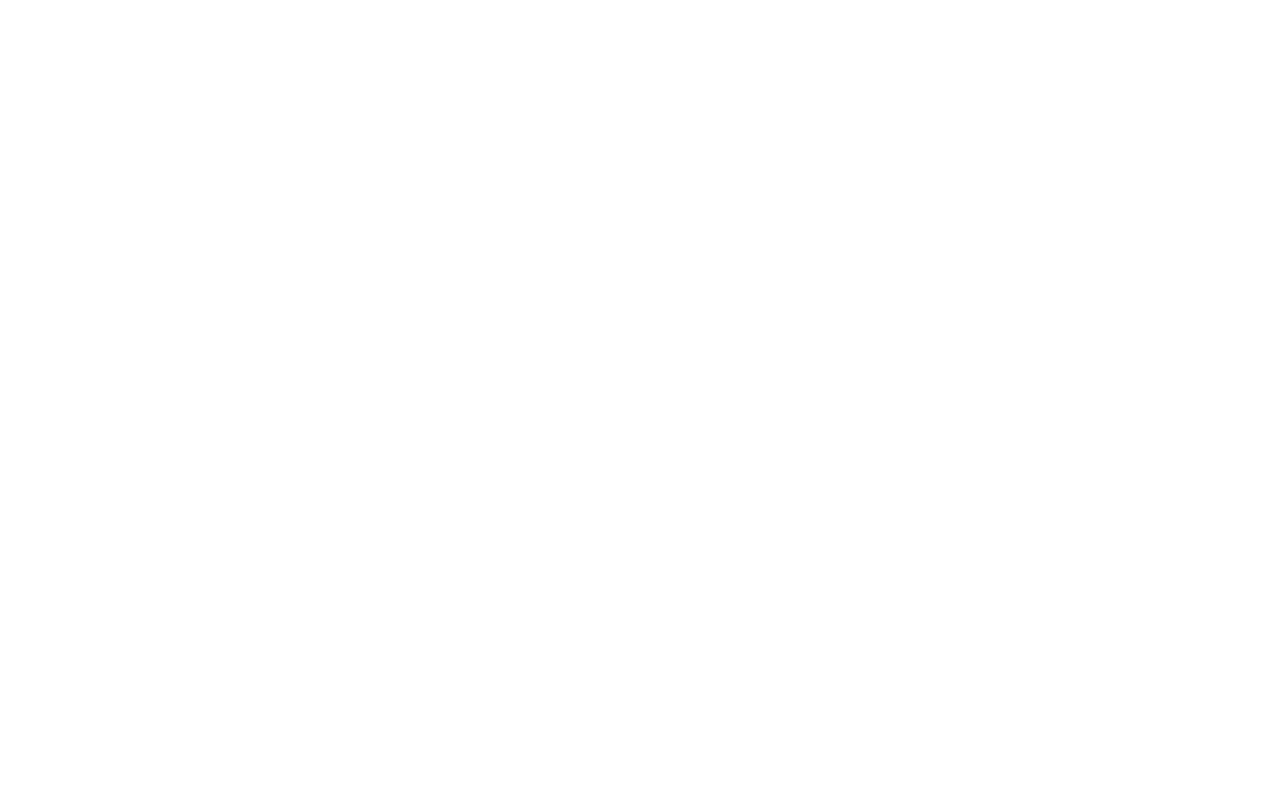
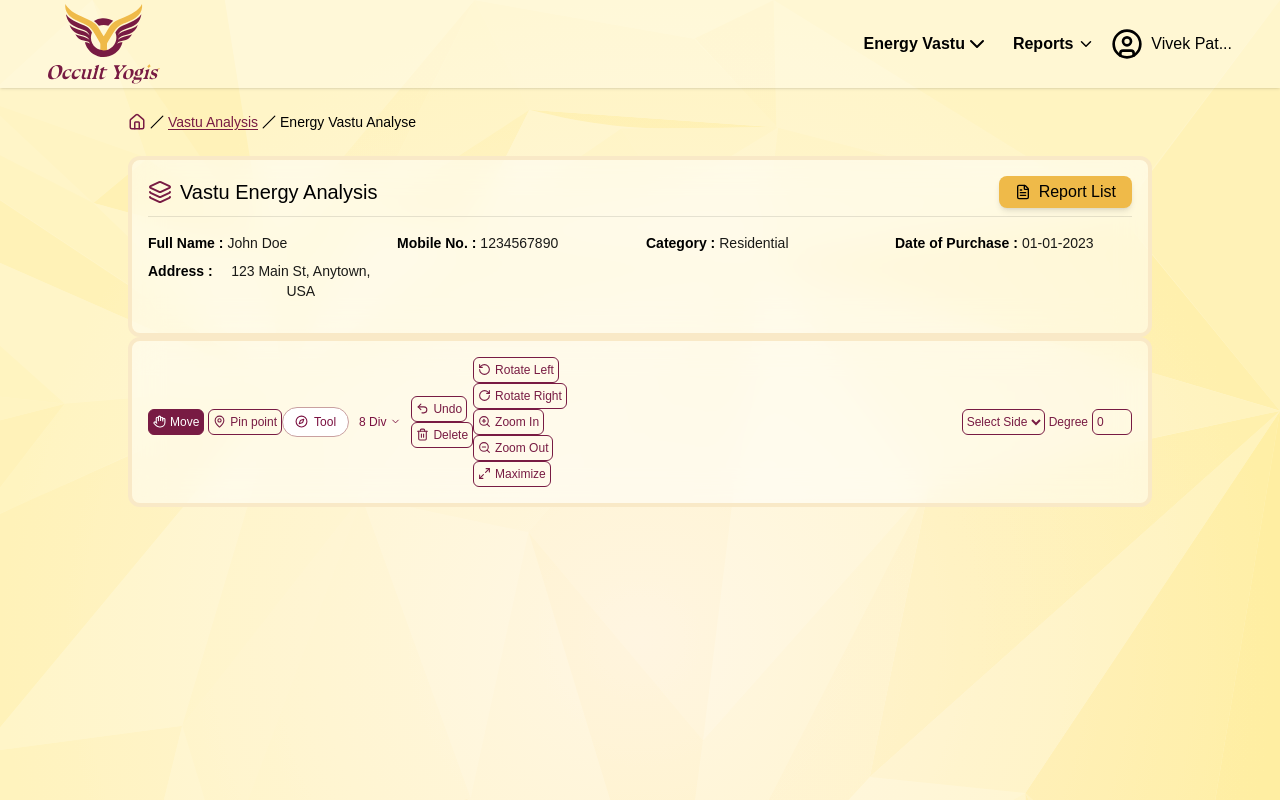
Before and after one commit to thebatraanumerology/occult-yogies-user-frontend, a React (Vite) app: page /energy-vastu/1 in a window 1280 px wide. Before the commit this address had no page. Built offline with nearby package versions, Linux system fonts and the light colour scheme; the HTML template or start-up script is replaced by a standard one.

Commit message:
canvas tool

```diff
--- a/src/App.tsx
+++ b/src/App.tsx
@@ -1,10 +1,12 @@
 import './App.css'
 import { BrowserRouter, Routes, Route } from 'react-router-dom'
-import Login from './pages/login/Login'
-import VastuAnalysis from './pages/energy-vastu/VastuAnalysis'
+import Login from './pages/login/login'
+import VastuAnalysis from './pages/energy-vastu'
 import Home from './pages/home/Home'
 import LoginLayout from './layout/LoginLayout'
 import DefaultLayout from './layout/DefaultLayout'
+import EnergyVastuAnalyse from './pages/energy-vastu/analyse'
+import EnergyVastuList from './pages/energy-vastu/list'
 
 const App : React.FC = () => {
   return (
@@ -16,7 +18,9 @@
 
         <Route element={<DefaultLayout />}>
           <Route path="/" element={<Home />} />
-          <Route path="/vastu-analysis" element={<VastuAnalysis />} />
+          <Route path="/energy-vastu" element={<VastuAnalysis />} />
+          <Route path="/energy-vastu/:id" element={<EnergyVastuAnalyse />} />
+          <Route path="/list/energy-vastu" element={<EnergyVastuList />} />
         </Route>
       </Routes>
     </BrowserRouter>
--- /dev/null
+++ b/src/components/CanvasToolBar.tsx
@@ -0,0 +1,193 @@
+import {
+  Hand,
+  MapPin,
+  Compass,
+  Undo2,
+  Trash2,
+  RotateCcw,
+  RotateCw,
+  ZoomIn,
+  ZoomOut,
+  Maximize2,
+  ChevronDown,
+} from "lucide-react";
+import { useState } from "react";
+import { CanvasToolbarProps } from "../types/vastuTypes";
+
+type Tool = "move" | "pin" | "tool";
+const DIVISIONS = [8, 16, 32];
+
+const CanvasToolbar: React.FC<CanvasToolbarProps> = ({
+  onMove,
+  onPin,
+  onTool,
+  onDivisionChange,
+  onUndo,
+  onDelete,
+  onRotateLeft,
+  onRotateRight,
+  onZoomIn,
+  onZoomOut,
+  onMaximize,
+  onGateChange,
+  onDegreeChange,
+  gateOptions = [],
+}: CanvasToolbarProps) => {
+  const [activeTool, setActiveTool] = useState<Tool>("move");
+  const [division, setDivision] = useState(8);
+  const [showDivMenu, setShowDivMenu] = useState(false);
+  const [degree, setDegree] = useState(0);
+
+  const btnBase =
+    "flex items-center p-1 gap-1 rounded-md border text-xs font-medium transition-all duration-150 cursor-pointer select-none";
+  const inactive =
+    "border-magenta text-magenta hover:bg-magenta/30";
+  const active = "border-magenta bg-magenta text-white";
+
+  const handleTool = (tool: Tool, cb?: () => void) => {
+    setActiveTool(tool);
+    cb?.();
+  };
+
+  return (
+    <>
+      <div className="flex items-center justify-between">
+        {/* Nav group */}
+        <article className="flex items-center justify-between">
+          <div className="flex items-center gap-1">
+            <button
+              className={`${btnBase} ${activeTool === "move" ? active : inactive}`}
+              onClick={() => handleTool("move", onMove)}
+            >
+              <Hand size={13} /> Move
+            </button>
+
+            <button
+              className={`${btnBase} ${activeTool === "pin" ? active : inactive}`}
+              onClick={() => handleTool("pin", onPin)}
+            >
+              <MapPin size={13} /> Pin point
+            </button>
+          </div>
+
+          {/* Tool + Division dropdown */}
+          <div className="flex items-center rounded-full border border-[#c9a0a0] overflow-visible bg-white">
+            <button
+              className={`flex items-center gap-1.5 px-3 py-1.5 text-xs font-medium text-[#7a1040] hover:bg-[#fdf0f4] transition-all ${
+                activeTool === "tool" ? "bg-[#fdf0f4]" : ""
+              }`}
+              onClick={() => handleTool("tool", onTool)}
+            >
+              <Compass size={13} /> Tool
+            </button>
+          </div>
+
+          {/* Division selector */}
+          <div>
+            <div className="relative">
+              <button
+                className="flex items-center gap-1 px-2.5 py-1.5 text-xs font-medium text-[#7a1040] hover:bg-[#fdf0f4] transition-all"
+                onClick={() => setShowDivMenu((p) => !p)}
+              >
+                {division} Div <ChevronDown size={11} />
+              </button>
+
+              {showDivMenu && (
+                <div className="absolute top-full left-0 mt-1 bg-white border border-[#c9a0a0] rounded-lg shadow-md z-50 overflow-hidden">
+                  {DIVISIONS.map((d) => (
+                    <button
+                      key={d}
+                      className={`block w-full text-left px-4 py-1.5 text-xs hover:bg-[#fdf0f4] text-[#7a1040] ${
+                        division === d ? "font-bold bg-[#fdf0f4]" : ""
+                      }`}
+                      onClick={() => {
+                        setDivision(d);
+                        setShowDivMenu(false);
+                        onDivisionChange?.(d);
+                      }}
+                    >
+                      {d} Div
+                    </button>
+                  ))}
+                </div>
+              )}
+            </div>
+          </div>
+
+          {/* Edit group */}
+          <div>
+            <button className={`${btnBase} ${inactive}`} onClick={onUndo}>
+              <Undo2 size={13} /> Undo
+            </button>
+
+            <button className={`${btnBase} ${inactive}`} onClick={onDelete}>
+              <Trash2 size={13} /> Delete
+            </button>
+          </div>
+
+          {/* View group */}
+          <div>
+            <button className={`${btnBase} ${inactive}`} onClick={onRotateLeft}>
+              <RotateCcw size={13} /> Rotate Left
+            </button>
+
+            <button
+              className={`${btnBase} ${inactive}`}
+              onClick={onRotateRight}
+            >
+              <RotateCw size={13} /> Rotate Right
+            </button>
+
+            <button className={`${btnBase} ${inactive}`} onClick={onZoomIn}>
+              <ZoomIn size={13} /> Zoom In
+            </button>
+
+            <button className={`${btnBase} ${inactive}`} onClick={onZoomOut}>
+              <ZoomOut size={13} /> Zoom Out
+            </button>
+
+            <button className={`${btnBase} ${inactive}`} onClick={onMaximize}>
+              <Maximize2 size={13} /> Maximize
+            </button>
+          </div>
+        </article>
+
+        <article className="flex items-center gap-1">
+          {/* Gate select */}
+          <select
+            className="py-1 rounded-md border border-magenta text-xs text-magenta focus:outline-none cursor-pointer"
+            onChange={(e) => onGateChange?.(e.target.value)}
+            defaultValue=""
+          >
+            <option value="" disabled>
+              Select Side
+            </option>
+            {gateOptions.map((opt) => (
+              <option key={opt} value={opt}>
+                {opt}
+              </option>
+            ))}
+          </select>
+
+          {/* Degree input */}
+          <div className="flex items-center text-xs text-magenta font-medium gap-1">
+            <span>Degree</span>
+            <input
+              type="number"
+              min={0}
+              max={360}
+              value={degree}
+              onChange={(e) => {
+                setDegree(Number(e.target.value));
+                onDegreeChange?.(Number(e.target.value));
+              }}
+              className="w-10 p-1 rounded-md border border-magenta focus:outline-none"
+            />
+          </div>
+        </article>
+      </div>
+    </>
+  );
+};
+
+export default CanvasToolbar;
--- /dev/null
+++ b/src/pages/energy-vastu/analyse.tsx
@@ -0,0 +1,61 @@
+import BreadcrumbNav from "@/src/components/BreadCrumNav";
+import CustomAnalysisComponent from "@/src/components/CustomAnalysisComponent";
+import { useState } from "react";
+import { UserDetail } from "@/src/types/vastuTypes";
+import CanvasToolbar from "@/src/components/CanvasToolBar";
+
+
+const Field = ({ label, value }: { label: string; value: string }) => (
+  <div className="flex gap-1">
+    <span className="text-sm font-semibold text-black whitespace-nowrap">
+      {label} :
+    </span>
+    <span className="text-sm font-normal text-black/90">{value}</span>
+  </div>
+);
+
+const EnergyVastuAnalyse = () => {
+  const [userDetails] = useState<UserDetail>({
+    name: "John Doe",
+    phone: "1234567890",
+    category: "Residential",
+    dateOfPurchase: "01-01-2023",
+    address: "123 Main St, Anytown, USA",
+  });
+
+  const details = [
+    { label: "Full Name", value: userDetails.name },
+    { label: "Mobile No.", value: userDetails.phone },
+    { label: "Category", value: userDetails.category },
+    { label: "Date of Purchase", value: userDetails.dateOfPurchase },
+    { label: "Address", value: userDetails.address},
+  ];
+
+  return (
+    <section className="w-[80%] mx-auto">
+      <BreadcrumbNav
+        items={[
+          { label: "Vastu Analysis", href: "/energy-vastu" },
+          { label: "Energy Vastu Analyse" },
+        ]}
+      />
+
+      <CustomAnalysisComponent
+        title="Vastu Energy Analysis"
+        reportListHref="/list/energy-vastu"
+      >
+        <div className="grid grid-cols-4 gap-x-3 gap-y-2">
+          {details.map((item) => (
+            <Field key={item.label} label={item.label} value={item.value} />
+          ))}
+        </div>
+      </CustomAnalysisComponent>
+
+      <article className="w-full h-full rounded-xl p-4 bg-white/50 border-4 border-lightYellow backdrop-blur-lg font-medium">
+        <CanvasToolbar />
+      </article>
+    </section>
+  );
+};
+
+export default EnergyVastuAnalyse;
--- a/src/pages/energy-vastu/VastuAnalysis.tsx
+++ b/src/pages/energy-vastu/index.tsx
@@ -20,7 +20,7 @@
 });
 
 
-const VastuAnalysis: React.FC = () => {
+const VastuAnalysisIndex: React.FC = () => {
 
    const { control, handleSubmit, reset, formState: { errors },} = useForm<z.infer<typeof vastuPowerSchema>>({
     resolver: zodResolver(vastuPowerSchema),
@@ -53,7 +53,7 @@
       <BreadcrumbNav items={[{ label: "Vastu Analysis" }]} />
       <CustomAnalysisComponent
         title="Vastu Energy Analysis"
-        reportListHref="/vastu/reports"
+        reportListHref="/list/energy-vastu"
         footerButtons={[
           { label: "Reset", onClick: handleReset, variant: "outline" },
           { label: "Save & Submit", onClick: () => handleSubmit(onSubmit)(), variant: "primary" },
@@ -156,4 +156,4 @@
   );
 };
 
-export default VastuAnalysis;
+export default VastuAnalysisIndex;
--- /dev/null
+++ b/src/pages/energy-vastu/list.tsx
@@ -0,0 +1,9 @@
+const EnergyVastuList = () => {
+    return (
+        <section className="w-[80%] mx-auto">
+            <h1>Energy Vastu List</h1>
+        </section>
+    );
+};
+
+export default EnergyVastuList;
--- /dev/null
+++ b/src/types/vastuTypes.tsx
@@ -0,0 +1,24 @@
+export interface UserDetail {
+  name: string;
+  phone: string;
+  category: string;
+  dateOfPurchase: string;
+  address: string;
+}
+
+export interface CanvasToolbarProps {
+  onMove?: () => void;
+  onPin?: () => void;
+  onTool?: () => void;
+  onDivisionChange?: (val: number) => void;
+  onUndo?: () => void;
+  onDelete?: () => void;
+  onRotateLeft?: () => void;
+  onRotateRight?: () => void;
+  onZoomIn?: () => void;
+  onZoomOut?: () => void;
+  onMaximize?: () => void;
+  onGateChange?: (val: string) => void;
+  onDegreeChange?: (val: number) => void;
+  gateOptions?: string[];
+}
```
Also changed, not shown: src/pages/login/login.tsx (renamed from src/pages/login/Login.tsx).
